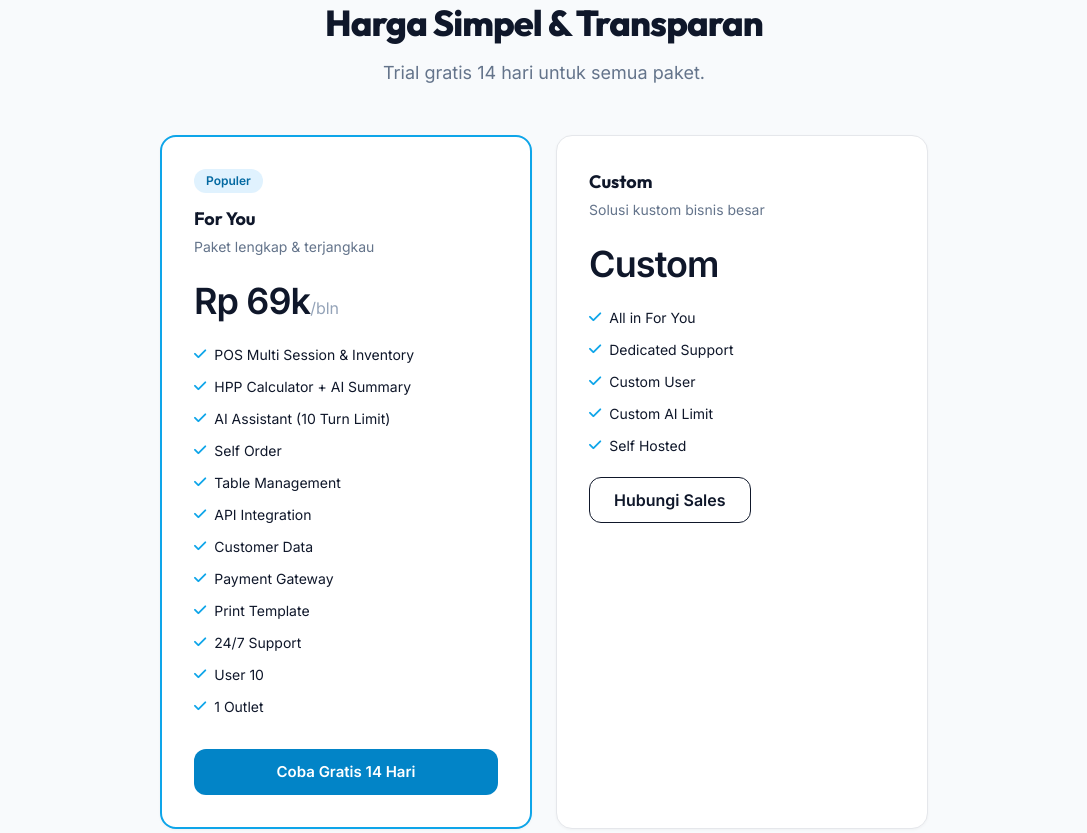
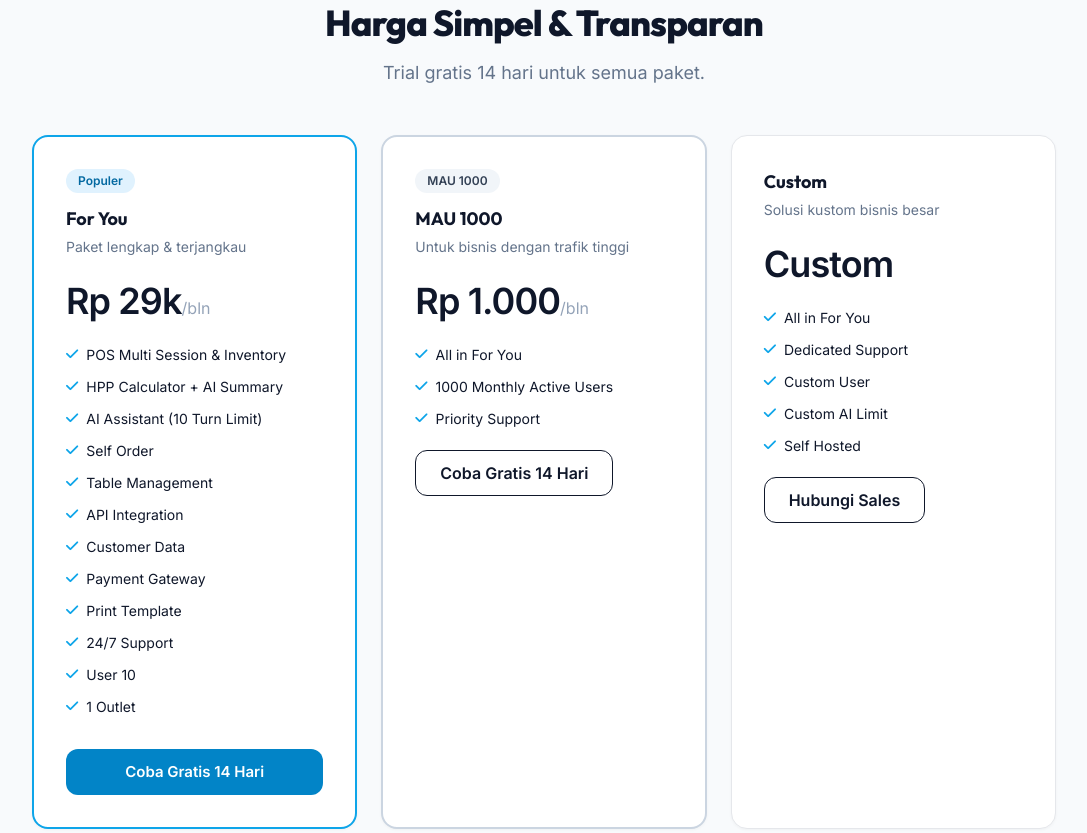
Before and after one commit to rizkidarmawan21/arstech-lp, a website: page index.html in a window 1280 px wide. Shown: the part 2733-3566 px from the top of the page, without its empty margins (96-1183 px from the left). Drawn offline with nearby package versions, Linux system fonts and the light colour scheme.

Commit message:
update pricing: 69k→29k, add MAU 1000 (1k/bln)

```diff
--- a/index.html
+++ b/index.html
@@ -207,12 +207,12 @@
         <h2 class="text-4xl font-extrabold text-slate-900 mb-4 tracking-tight">Harga Simpel & Transparan</h2>
         <p class="text-lg text-slate-500">Trial gratis 14 hari untuk semua paket.</p>
       </div>
-      <div class="grid md:grid-cols-2 gap-6 max-w-3xl mx-auto">
+      <div class="grid md:grid-cols-3 gap-6 max-w-5xl mx-auto">
         <div class="card p-8 border-sky-500" style="border-width:2px">
           <div class="bg-sky-100 text-sky-700 px-3 py-1 rounded-full text-xs font-bold mb-3 w-fit">Populer</div>
           <h3 class="text-lg font-bold mb-1">For You</h3>
           <p class="text-sm text-slate-500 mb-6">Paket lengkap & terjangkau</p>
-          <div class="mb-6"><span class="text-4xl font-bold font-outfit tracking-tight">Rp 69k</span><span class="text-slate-400">/bln</span></div>
+          <div class="mb-6"><span class="text-4xl font-bold font-outfit tracking-tight">Rp 29k</span><span class="text-slate-400">/bln</span></div>
           <ul class="space-y-3 mb-8 text-sm">
             <li class="flex gap-2"><i class="fas fa-check text-sky-500 mt-0.5"></i> POS Multi Session & Inventory</li>
             <li class="flex gap-2"><i class="fas fa-check text-sky-500 mt-0.5"></i> HPP Calculator + AI Summary</li>
@@ -228,6 +228,18 @@
             <li class="flex gap-2"><i class="fas fa-check text-sky-500 mt-0.5"></i> 1 Outlet</li>
           </ul>
           <a href="#" class="btn-primary w-full justify-center">Coba Gratis 14 Hari</a>
+        </div>
+        <div class="card p-8 border-slate-300" style="border-width:2px">
+          <div class="bg-slate-100 text-slate-700 px-3 py-1 rounded-full text-xs font-bold mb-3 w-fit">MAU 1000</div>
+          <h3 class="text-lg font-bold mb-1">MAU 1000</h3>
+          <p class="text-sm text-slate-500 mb-6">Untuk bisnis dengan trafik tinggi</p>
+          <div class="mb-6"><span class="text-4xl font-bold font-outfit tracking-tight">Rp 1.000</span><span class="text-slate-400">/bln</span></div>
+          <ul class="space-y-3 mb-8 text-sm">
+            <li class="flex gap-2"><i class="fas fa-check text-sky-500 mt-0.5"></i> All in For You</li>
+            <li class="flex gap-2"><i class="fas fa-check text-sky-500 mt-0.5"></i> 1000 Monthly Active Users</li>
+            <li class="flex gap-2"><i class="fas fa-check text-sky-500 mt-0.5"></i> Priority Support</li>
+          </ul>
+          <a href="#" class="btn-secondary w-full justify-center">Coba Gratis 14 Hari</a>
         </div>
         <div class="card p-8">
           <h3 class="text-lg font-bold mb-1">Custom</h3>
```
Also changed, not shown: index2.html (+14 -2 lines).
